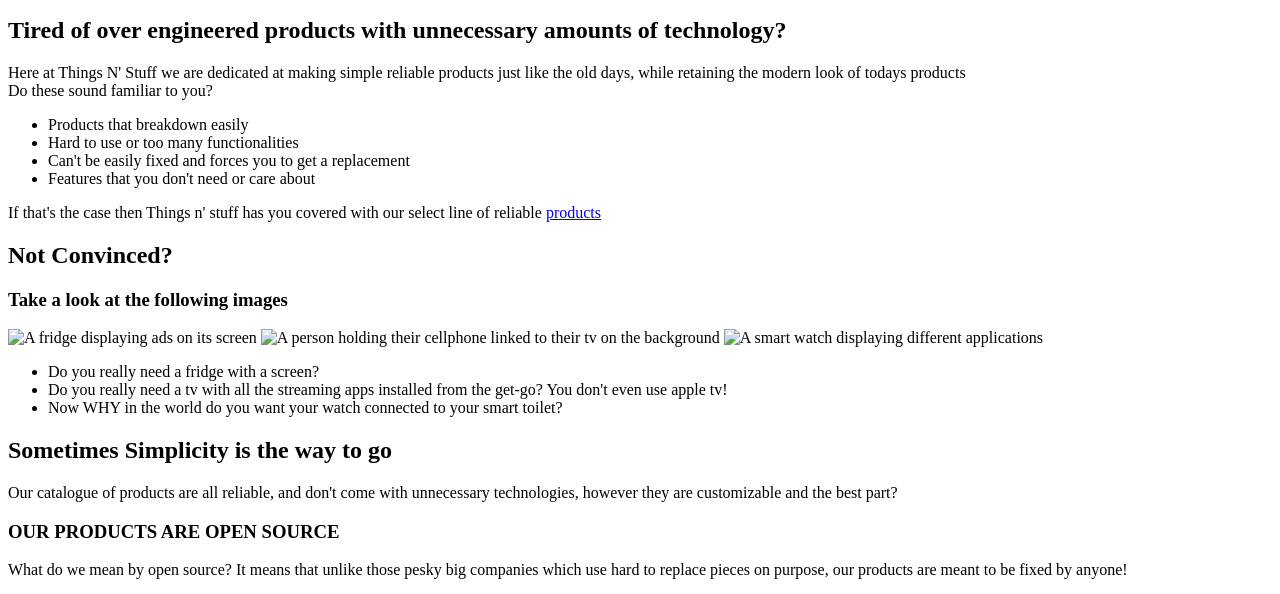
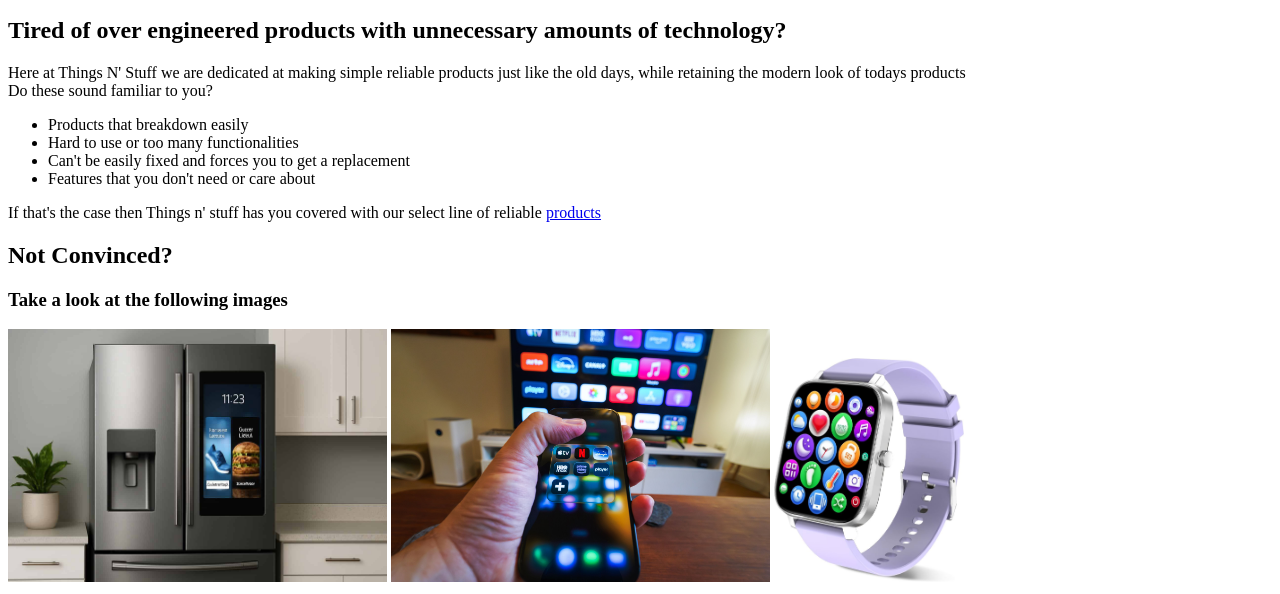
Before and after one commit to JAMF1/Things-N-Stuff, a plain HTML site: page index.html in a window 1280 px wide. Shown: the part 127-721 px from the top of the page. Drawn offline with Linux system fonts and the light colour scheme; the site is published under a folder, as on GitHub Pages, so addresses that start at the root find nothing.

Commit message:
fix images not loading

```diff
--- a/index.html
+++ b/index.html
@@ -41,9 +41,9 @@
         <section>
             <h2>Not Convinced?</h2>
             <h3>Take a look at the following images</h3>
-            <img src="/images/samsung_fridge.jpeg" alt="A fridge displaying ads on its screen" style="width: 30%;height: 30%;">
-            <img src="/images/tv-2.jpg" alt="A person holding their cellphone linked to their tv on the background" style="width: 30%;height: 30%;">
-            <img src="/images/smart_watch.jpg" alt="A smart watch displaying different applications" style="width: 15%;">
+            <img src="images/samsung_fridge.jpeg" alt="A fridge displaying ads on its screen" style="width: 30%;height: 30%;">
+            <img src="images/tv-2.jpg" alt="A person holding their cellphone linked to their tv on the background" style="width: 30%;height: 30%;">
+            <img src="images/smart_watch.jpg" alt="A smart watch displaying different applications" style="width: 15%;">
             <ul>
                 <li>Do you really need a fridge with a screen?</li>
                 <li>Do you really need a tv with all the streaming apps installed from the get-go? You don't even use apple tv!</li>
```
